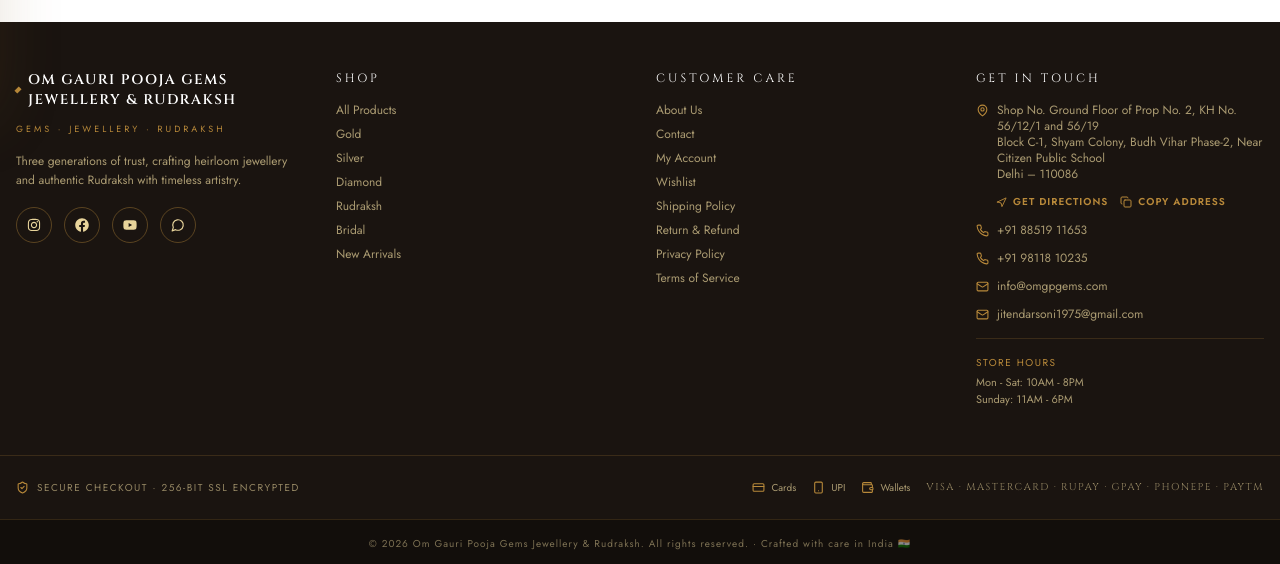
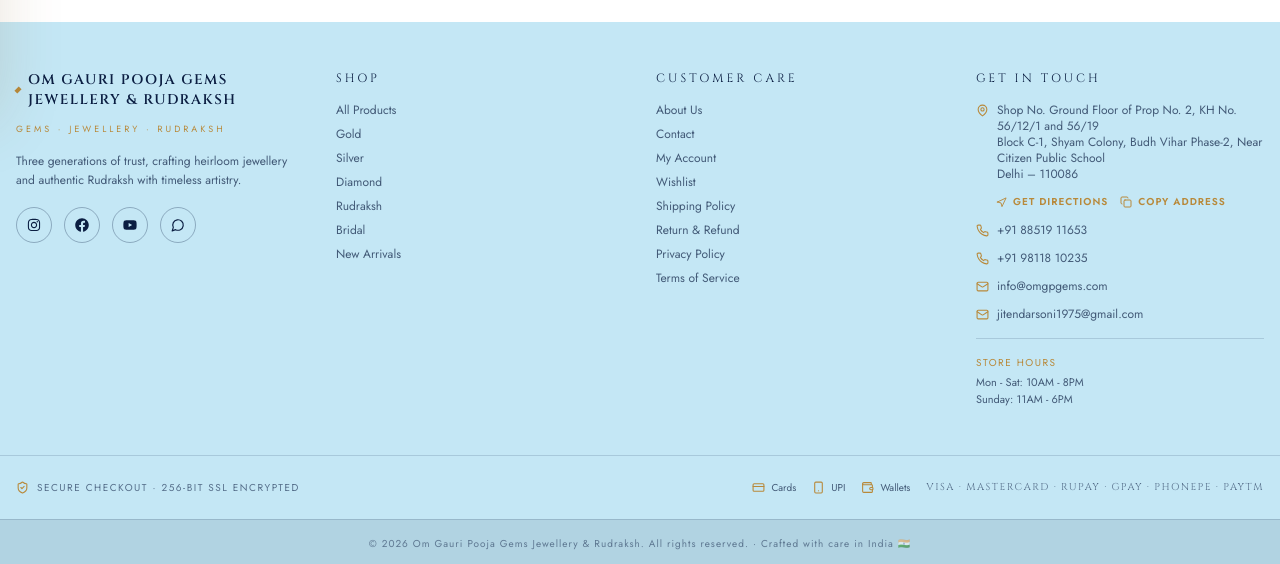
Before and after one commit to mdvilal52-code/uraan-21, a Next.js app: page /blog in a window 1280 px wide. Shown: the part 704-1268 px from the top of the page. Built offline with nearby package versions, Linux system fonts and the light colour scheme; no server answers; a web font is replaced by a local one.

Commit message:
feat: footer background changed to light sky blue (#C4E7F5)
Update all text/border colors for readability on light background.

Co-Authored-By: Claude Sonnet 4.6 <noreply@anthropic.com>
Claude-Session: https://claude.ai/code/session_01XqoVySkkJXMRZYVKSbpJiY

```diff
--- a/components/Footer.tsx
+++ b/components/Footer.tsx
@@ -19,20 +19,20 @@ import {
 import { FaFacebook, FaInstagram, FaYoutube,  } from "react-icons/fa";
 export default function Footer() {
   return (
-    <footer className="bg-[#1a1410] text-[#e8d49b] mt-10">
+    <footer className="bg-[#C4E7F5] text-[#0B1E42] mt-10">
       <div className="max-w-7xl mx-auto px-4 py-12 grid grid-cols-1 md:grid-cols-4 gap-8">
         {/* Brand */}
         <div className="md:col-span-1">
           <div className="flex items-center gap-2 mb-3">
             <span className="w-1.5 h-1.5 bg-[#b8893a] rotate-45" />
-            <span className="display text-sm font-semibold tracking-[1.5px] text-white uppercase">
+            <span className="display text-sm font-semibold tracking-[1.5px] text-[#0B1E42] uppercase">
               {BUSINESS_NAME}
             </span>
           </div>
           <div className="text-[9px] tracking-[3px] text-[#b8893a] mb-4 uppercase">
             Gems · Jewellery · Rudraksh
           </div>
-          <p className="text-xs text-[#e8d49b]/70 leading-relaxed mb-4">
+          <p className="text-xs text-[#0B1E42]/70 leading-relaxed mb-4">
             Three generations of trust, crafting heirloom jewellery and
             authentic Rudraksh with timeless artistry.
           </p>
@@ -49,7 +49,7 @@ export default function Footer() {
                 target="_blank"
                 rel="noopener noreferrer"
                 aria-label={s.label}
-                className="w-9 h-9 rounded-full border border-[#b8893a]/40 grid place-items-center hover:bg-[#b8893a] hover:text-[#1a1410] transition-colors"
+                className="w-9 h-9 rounded-full border border-[#0B1E42]/30 grid place-items-center hover:bg-[#0B1E42] hover:text-white transition-colors"
               >
                 <s.icon size={14} />
               </a>
@@ -59,8 +59,8 @@ export default function Footer() {
 
         {/* Shop */}
         <div>
-          <div className="display text-xs tracking-[3px] uppercase text-white mb-4">Shop</div>
-          <ul className="space-y-2 text-xs text-[#e8d49b]/70">
+          <div className="display text-xs tracking-[3px] uppercase text-[#0B1E42] mb-4">Shop</div>
+          <ul className="space-y-2 text-xs text-[#0B1E42]/70">
             <li><Link href="/collections" className="hover:text-[#b8893a]">All Products</Link></li>
             <li><Link href="/collections?type=gold" className="hover:text-[#b8893a]">Gold</Link></li>
             <li><Link href="/collections?type=silver" className="hover:text-[#b8893a]">Silver</Link></li>
@@ -73,8 +73,8 @@ export default function Footer() {
 
         {/* Customer Care */}
         <div>
-          <div className="display text-xs tracking-[3px] uppercase text-white mb-4">Customer Care</div>
-          <ul className="space-y-2 text-xs text-[#e8d49b]/70">
+          <div className="display text-xs tracking-[3px] uppercase text-[#0B1E42] mb-4">Customer Care</div>
+          <ul className="space-y-2 text-xs text-[#0B1E42]/70">
             <li><Link href="/about" className="hover:text-[#b8893a]">About Us</Link></li>
             <li><Link href="/contact" className="hover:text-[#b8893a]">Contact</Link></li>
             <li><Link href="/profile" className="hover:text-[#b8893a]">My Account</Link></li>
@@ -88,8 +88,8 @@ export default function Footer() {
 
         {/* Contact */}
         <div>
-          <div className="display text-xs tracking-[3px] uppercase text-white mb-4">Get in Touch</div>
-          <ul className="space-y-3 text-xs text-[#e8d49b]/70">
+          <div className="display text-xs tracking-[3px] uppercase text-[#0B1E42] mb-4">Get in Touch</div>
+          <ul className="space-y-3 text-xs text-[#0B1E42]/70">
             <li className="flex items-start gap-2">
               <MapPin size={13} className="text-[#b8893a] flex-shrink-0 mt-0.5" aria-hidden="true" />
               <address className="not-italic">
@@ -106,13 +106,13 @@ export default function Footer() {
                 href={MAPS_DIRECTIONS_URL}
                 target="_blank"
                 rel="noopener noreferrer"
-                className="inline-flex items-center gap-1.5 text-[10px] tracking-[1px] uppercase font-semibold text-[#b8893a] hover:text-white"
+                className="inline-flex items-center gap-1.5 text-[10px] tracking-[1px] uppercase font-semibold text-[#b8893a] hover:text-[#0B1E42]"
               >
                 <Navigation size={11} aria-hidden="true" /> Get Directions
               </a>
               <CopyAddressButton
                 text={BUSINESS_ADDRESS_LINES.join(', ')}
-                className="inline-flex items-center gap-1.5 text-[10px] tracking-[1px] uppercase font-semibold text-[#b8893a] hover:text-white"
+                className="inline-flex items-center gap-1.5 text-[10px] tracking-[1px] uppercase font-semibold text-[#b8893a] hover:text-[#0B1E42]"
               />
             </li>
             <li className="flex items-center gap-2">
@@ -137,22 +137,22 @@ export default function Footer() {
             </li>
           </ul>
 
-          <div className="mt-4 pt-4 border-t border-[#b8893a]/20">
+          <div className="mt-4 pt-4 border-t border-[#0B1E42]/15">
             <div className="text-[10px] tracking-[1.5px] uppercase text-[#b8893a] mb-1">Store Hours</div>
-            <div className="text-[11px] text-[#e8d49b]/70">Mon - Sat: 10AM - 8PM</div>
-            <div className="text-[11px] text-[#e8d49b]/70">Sunday: 11AM - 6PM</div>
+            <div className="text-[11px] text-[#0B1E42]/70">Mon - Sat: 10AM - 8PM</div>
+            <div className="text-[11px] text-[#0B1E42]/70">Sunday: 11AM - 6PM</div>
           </div>
         </div>
       </div>
 
       {/* Payment & Trust */}
-      <div className="border-t border-[#b8893a]/20">
+      <div className="border-t border-[#0B1E42]/15">
         <div className="max-w-7xl mx-auto px-4 py-6 flex flex-col md:flex-row items-center justify-between gap-4">
-          <div className="flex items-center gap-2 text-[10px] tracking-[1.5px] uppercase text-[#e8d49b]/60">
+          <div className="flex items-center gap-2 text-[10px] tracking-[1.5px] uppercase text-[#0B1E42]/60">
             <ShieldCheck size={13} className="text-[#b8893a]" />
             <span>Secure Checkout · 256-bit SSL Encrypted</span>
           </div>
-          <div className="flex flex-wrap items-center gap-x-4 gap-y-2 text-[#e8d49b]/70">
+          <div className="flex flex-wrap items-center gap-x-4 gap-y-2 text-[#0B1E42]/70">
             {[
               { icon: CreditCard, label: 'Cards' },
               { icon: Smartphone, label: 'UPI' },
@@ -163,7 +163,7 @@ export default function Footer() {
                 <span>{p.label}</span>
               </div>
             ))}
-            <div className="display text-[10px] tracking-[1.5px] text-[#e8d49b]/60">
+            <div className="display text-[10px] tracking-[1.5px] text-[#0B1E42]/60">
               VISA · MASTERCARD · RUPAY · GPAY · PHONEPE · PAYTM
             </div>
           </div>
@@ -171,7 +171,7 @@ export default function Footer() {
       </div>
 
       {/* Bottom */}
-      <div className="bg-black/30 border-t border-[#b8893a]/20 py-4 px-4 text-center text-[10px] tracking-[1px] text-[#e8d49b]/50">
+      <div className="bg-[#0B1E42]/10 border-t border-[#0B1E42]/15 py-4 px-4 text-center text-[10px] tracking-[1px] text-[#0B1E42]/50">
         © {new Date().getFullYear()} {BUSINESS_NAME}. All rights reserved. ·
         Crafted with care in India 🇮🇳
       </div>
```
